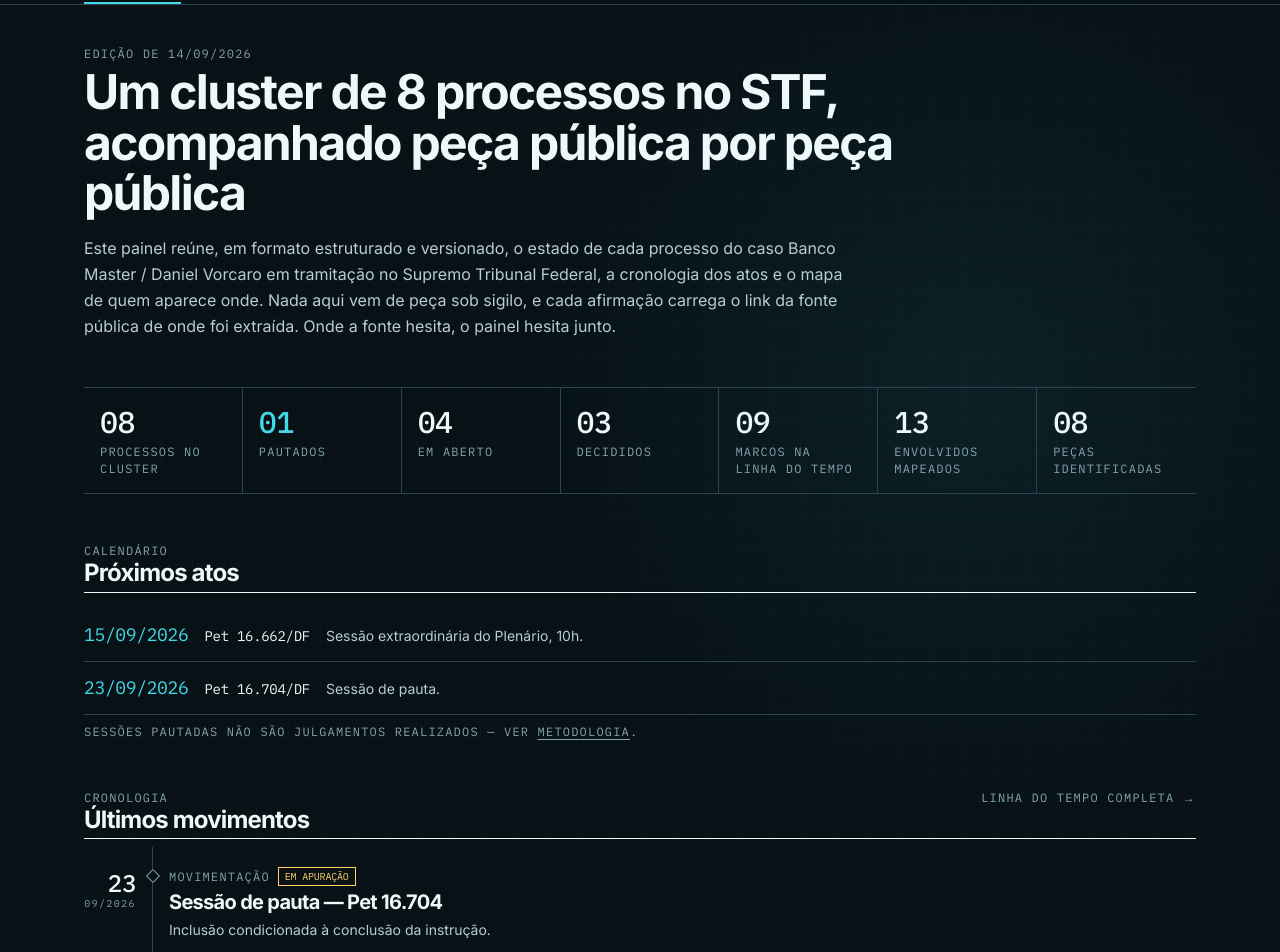
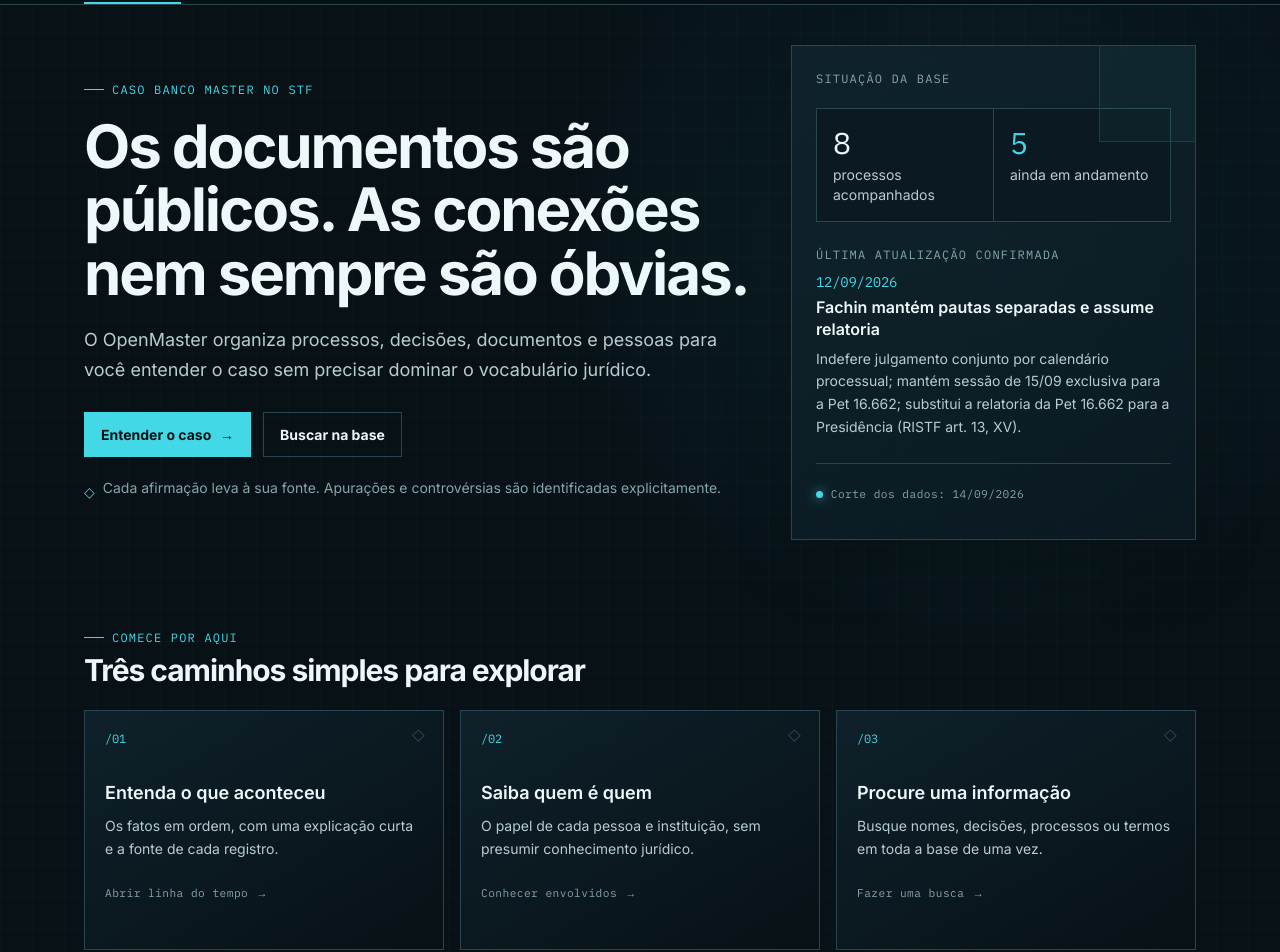
Before and after one commit to IsaacRop/OpenMaster, a Next.js app: page / in a window 1280 px wide. Shown: the part 159-1111 px from the top of the page. Built offline with nearby package versions, Linux system fonts and the light colour scheme.

Commit message:
feat: simplifica a jornada inicial para leitores leigos

```diff
--- a/app/globals.css
+++ b/app/globals.css
@@ -212,6 +212,54 @@
   color: var(--color-ink-2);
 }
 
+.action-primary,
+.action-secondary {
+  display: inline-flex;
+  min-height: 2.75rem;
+  align-items: center;
+  justify-content: center;
+  gap: 0.55rem;
+  padding: 0.7rem 1rem;
+  font-size: 0.875rem;
+  font-weight: 650;
+  text-decoration: none;
+  transition: transform 150ms ease, border-color 150ms ease, background 150ms ease;
+}
+
+.action-primary { border: 1px solid var(--color-seal); background: var(--color-seal); color: var(--color-paper); }
+.action-secondary { border: 1px solid var(--color-rule); color: var(--color-ink); }
+.action-primary:hover, .action-secondary:hover { transform: translateY(-1px); }
+.action-secondary:hover { border-color: var(--color-seal); background: rgba(67, 216, 230, 0.055); }
+
+.discovery-card {
+  position: relative;
+  display: flex;
+  min-height: 15rem;
+  flex-direction: column;
+  border: 1px solid var(--color-rule);
+  background: linear-gradient(150deg, rgba(16, 35, 45, 0.88), rgba(7, 17, 22, 0.9));
+  padding: 1.25rem;
+  text-decoration: none;
+  transition: border-color 180ms ease, transform 180ms ease, background 180ms ease;
+}
+
+.discovery-card::after {
+  content: "";
+  position: absolute;
+  right: 1.25rem;
+  top: 1.25rem;
+  height: 0.55rem;
+  width: 0.55rem;
+  border: 1px solid var(--color-rule);
+  transform: rotate(45deg);
+}
+
+.discovery-card:hover {
+  transform: translateY(-2px);
+  border-color: var(--color-seal);
+  background: linear-gradient(150deg, rgba(18, 44, 54, 0.95), rgba(7, 17, 22, 0.95));
+}
+
 @media print {
   body {
     background: #fff;
--- a/app/page.tsx
+++ b/app/page.tsx
@@ -4,148 +4,239 @@
 import ProcessCard from "@/components/ProcessCard";
 import StatBar from "@/components/StatBar";
 import Timeline from "@/components/Timeline";
-import { dataBR, ref } from "@/lib/backlinks";
-import { dataCorte, documentosDesc, processos, timelineDesc } from "@/lib/data";
+import { dataCorte, processos, timelineDesc } from "@/lib/data";
 
-function SecaoTitulo({ kicker, titulo, href, hrefLabel }: {
+function SecaoTitulo({
+  kicker,
+  titulo,
+  explicacao,
+  href,
+  hrefLabel,
+}: {
   kicker: string;
   titulo: string;
+  explicacao?: string;
   href?: string;
   hrefLabel?: string;
 }) {
   return (
-    <div className="flex flex-wrap items-baseline justify-between gap-2 border-b border-ink pb-1.5">
+    <div className="flex flex-wrap items-end justify-between gap-4 border-b border-rule pb-3">
       <div>
-        <p className="kicker">{kicker}</p>
-        <h2 className="headline text-2xl text-ink">{titulo}</h2>
+        <p className="eyebrow">{kicker}</p>
+        <h2 className="headline mt-2 text-2xl text-ink sm:text-3xl">{titulo}</h2>
+        {explicacao && <p className="mt-2 max-w-2xl text-sm leading-relaxed text-ink-2">{explicacao}</p>}
       </div>
       {href && (
-        <Link href={href} className="kicker no-underline hover:text-seal">
-          {hrefLabel} →
+        <Link href={href} className="meta-link text-seal hover:text-seal-soft">
+          {hrefLabel} <span aria-hidden="true">→</span>
         </Link>
       )}
     </div>
   );
 }
 
+const CAMINHOS = [
+  {
+    indice: "01",
+    titulo: "Entenda o que aconteceu",
+    texto: "Os fatos em ordem, com uma explicação curta e a fonte de cada registro.",
+    href: "/timeline",
+    label: "Abrir linha do tempo",
+  },
+  {
+    indice: "02",
+    titulo: "Saiba quem é quem",
+    texto: "O papel de cada pessoa e instituição, sem presumir conhecimento jurídico.",
+    href: "/pessoas",
+    label: "Conhecer envolvidos",
+  },
+  {
+    indice: "03",
+    titulo: "Procure uma informação",
+    texto: "Busque nomes, decisões, processos ou termos em toda a base de uma vez.",
+    href: "/busca",
+    label: "Fazer uma busca",
+  },
+] as const;
+
 export default function Home() {
-  const recentes = timelineDesc.slice(0, 5);
+  const recentes = timelineDesc.filter((e) => e.data <= dataCorte).slice(0, 4);
+  const ultimoConfirmado = recentes.find((e) => e.confianca === "confirmado") ?? recentes[0];
   const proximos = processos
-    .filter((p) => p.proximo_evento)
+    .filter((p) => p.proximo_evento && p.proximo_evento.data >= dataCorte)
     .sort((a, b) => a.proximo_evento!.data.localeCompare(b.proximo_evento!.data));
+  const processosEmFoco = processos.filter((p) => p.status !== "decidido").slice(0, 3);
 
   return (
-    <div className="space-y-12">
-      <section>
-        <p className="kicker">Edição de {dataCorte.split("-").reverse().join("/")}</p>
-        <h2 className="headline mt-1 max-w-4xl text-4xl sm:text-5xl text-ink">
-          Um cluster de {processos.length} processos no STF, acompanhado peça pública por peça
-          pública
+    <div className="space-y-16 sm:space-y-20">
+      <section className="grid gap-8 lg:grid-cols-[1.25fr_0.75fr] lg:items-stretch">
+        <div className="flex flex-col justify-center py-4 lg:py-9">
+          <p className="eyebrow">Caso Banco Master no STF</p>
+          <h2 className="headline mt-4 max-w-4xl text-[2.65rem] leading-[0.98] text-ink sm:text-6xl">
+            Os documentos são públicos. As conexões nem sempre são óbvias.
           </h2>
-        <p className="mt-4 max-w-3xl text-base leading-relaxed text-ink-2">
-          Este painel reúne, em formato estruturado e versionado, o estado de cada processo do
-          caso Banco Master / Daniel Vorcaro em tramitação no Supremo Tribunal Federal, a
-          cronologia dos atos e o mapa de quem aparece onde. Nada aqui vem de peça sob sigilo, e
-          cada afirmação carrega o link da fonte pública de onde foi extraída. Onde a fonte
-          hesita, o painel hesita junto.
+          <p className="mt-5 max-w-2xl text-lg leading-relaxed text-ink-2">
+            O OpenMaster organiza processos, decisões, documentos e pessoas para você entender
+            o caso sem precisar dominar o vocabulário jurídico.
           </p>
+          <div className="mt-7 flex flex-wrap gap-3">
+            <Link href="/timeline" className="action-primary">
+              Entender o caso <span aria-hidden="true">→</span>
+            </Link>
+            <Link href="/busca" className="action-secondary">
+              Buscar na base
+            </Link>
+          </div>
+          <p className="mt-5 flex items-start gap-2 text-sm leading-relaxed text-ink-3">
+            <span className="mt-1 text-seal" aria-hidden="true">◇</span>
+            Cada afirmação leva à sua fonte. Apurações e controvérsias são identificadas
+            explicitamente.
+          </p>
+        </div>
+
+        <aside className="panel relative overflow-hidden p-5 sm:p-6" aria-label="Situação atual do caso">
+          <div className="absolute right-0 top-0 h-24 w-24 border-b border-l border-rule/70 bg-seal/[0.035]" />
+          <p className="kicker text-seal">Situação da base</p>
+          <div className="mt-5 grid grid-cols-2 gap-px overflow-hidden border border-rule bg-rule">
+            <div className="bg-paper-2 p-4">
+              <p className="numero text-3xl text-ink">{processos.length}</p>
+              <p className="mt-1 text-sm text-ink-2">processos acompanhados</p>
+            </div>
+            <div className="bg-paper-2 p-4">
+              <p className="numero text-3xl text-seal">
+                {processos.filter((p) => p.status !== "decidido").length}
+              </p>
+              <p className="mt-1 text-sm text-ink-2">ainda em andamento</p>
+            </div>
+          </div>
+
+          {ultimoConfirmado && (
+            <div className="mt-6">
+              <p className="kicker">Última atualização confirmada</p>
+              <p className="numero mt-2 text-sm text-seal">
+                {ultimoConfirmado.data.split("-").reverse().join("/")}
+              </p>
+              <Link
+                href={`/eventos/${ultimoConfirmado.id}`}
+                className="mt-1 block text-base font-semibold leading-snug text-ink no-underline hover:text-seal"
+              >
+                {ultimoConfirmado.titulo}
+              </Link>
+              <p className="mt-2 text-sm leading-relaxed text-ink-2">
+                {ultimoConfirmado.descricao}
+              </p>
+            </div>
+          )}
+
+          <div className="mt-6 border-t border-rule pt-4">
+            <p className="status-line">
+              <span className="status-dot" aria-hidden="true" />
+              Corte dos dados: {dataCorte.split("-").reverse().join("/")}
+            </p>
+          </div>
+        </aside>
       </section>
 
+      <section aria-labelledby="comece-aqui">
+        <p className="eyebrow">Comece por aqui</p>
+        <h2 id="comece-aqui" className="headline mt-2 max-w-2xl text-3xl text-ink">
+          Três caminhos simples para explorar
+        </h2>
+        <div className="mt-6 grid gap-4 md:grid-cols-3">
+          {CAMINHOS.map((c) => (
+            <Link key={c.indice} href={c.href} className="discovery-card group">
+              <span className="numero text-xs text-seal">/{c.indice}</span>
+              <h3 className="mt-8 text-lg font-semibold text-ink group-hover:text-seal">{c.titulo}</h3>
+              <p className="mt-2 text-sm leading-relaxed text-ink-2">{c.texto}</p>
+              <span className="meta-link mt-6 text-seal">
+                {c.label} <span aria-hidden="true">→</span>
+              </span>
+            </Link>
+          ))}
+        </div>
+      </section>
+
+      <section>
+        <SecaoTitulo
+          kicker="Panorama"
+          titulo="O caso em números"
+          explicacao="Um retrato do que já foi organizado e verificado nesta base."
+        />
+        <div className="mt-5">
           <StatBar />
+        </div>
+      </section>
 
       {proximos.length > 0 && (
         <section>
-          <SecaoTitulo kicker="Calendário" titulo="Próximos atos" />
-          <ul className="mt-4 divide-y divide-rule border-b border-rule">
+          <SecaoTitulo
+            kicker="Agenda"
+            titulo="O que pode acontecer a seguir"
+            explicacao="Datas anunciadas não significam que uma decisão já aconteceu."
+          />
+          <ul className="mt-4 grid gap-3 md:grid-cols-2">
             {proximos.map((p) => (
-              <li key={p.id} className="flex flex-wrap items-baseline gap-x-4 gap-y-1 py-3">
-                <span className="numero text-lg text-seal">
-                  {p.proximo_evento!.data.split("-").reverse().join("/")}
+              <li key={p.id} className="panel flex gap-4 p-4">
+                <div className="numero min-w-16 border-r border-rule pr-4 text-center text-seal">
+                  <span className="block text-2xl leading-none">{p.proximo_evento!.data.slice(8, 10)}</span>
+                  <span className="mt-1 block text-xs">
+                    {p.proximo_evento!.data.slice(5, 7)}/{p.proximo_evento!.data.slice(0, 4)}
                   </span>
-                <Link
-                  href={`/processos/${p.id}`}
-                  className="numero text-sm text-ink no-underline hover:text-seal"
-                >
+                </div>
+                <div>
+                  <Link href={`/processos/${p.id}`} className="numero text-sm text-ink no-underline hover:text-seal">
                     {p.numero}
                   </Link>
-                <span className="text-sm text-ink-2">{p.proximo_evento!.descricao}</span>
+                  <p className="mt-1 text-sm leading-relaxed text-ink-2">{p.proximo_evento!.descricao}</p>
+                  <p className="kicker mt-2 normal-case tracking-normal text-gold">Ato previsto</p>
+                </div>
               </li>
             ))}
           </ul>
-          <p className="kicker mt-2 normal-case tracking-normal">
-            Sessões pautadas não são julgamentos realizados — ver{" "}
-            <Link href="/metodologia" className="underline hover:text-seal">
-              metodologia
-            </Link>
-            .
-          </p>
         </section>
       )}
 
       <section>
         <SecaoTitulo
-          kicker="Cronologia"
-          titulo="Últimos movimentos"
+          kicker="Cronologia explicada"
+          titulo="O que aconteceu recentemente"
+          explicacao="Os acontecimentos mais recentes registrados até a data de corte da base."
           href="/timeline"
-          hrefLabel="linha do tempo completa"
+          hrefLabel="Ver cronologia completa"
         />
-        <div className="mt-2">
+        <div className="mt-3">
           <Timeline eventos={recentes} />
         </div>
       </section>
 
       <section>
         <SecaoTitulo
-          kicker="Cluster"
-          titulo="Estado dos processos"
+          kicker="Processos em foco"
+          titulo="Onde o caso está acontecendo"
+          explicacao="Cada processo é uma frente diferente. Abra um cartão para entender seu papel."
           href="/processos"
-          hrefLabel="todos os processos"
+          hrefLabel="Ver todos os processos"
         />
-        <div className="mt-5 grid gap-4 sm:grid-cols-2 lg:grid-cols-3">
-          {processos.map((p) => (
-            <ProcessCard key={p.id} processo={p} />
-          ))}
+        <div className="mt-5 grid gap-4 md:grid-cols-3">
+          {processosEmFoco.map((p) => <ProcessCard key={p.id} processo={p} />)}
         </div>
       </section>
 
       <section>
         <SecaoTitulo
-          kicker="Peças"
-          titulo="Últimos documentos"
-          href="/documentos"
-          hrefLabel="todas as peças"
+          kicker="Mapa de conexões"
+          titulo="Veja como os elementos se relacionam"
+          explicacao="Pessoas, instituições e processos formam uma rede. Selecione um ponto para destacar suas conexões."
+          href="/pessoas"
+          hrefLabel="Abrir fichas dos envolvidos"
         />
-        <ul className="mt-4 divide-y divide-rule border-b border-rule">
-          {documentosDesc.slice(0, 5).map((d) => (
-            <li key={d.id} className="flex flex-wrap items-baseline gap-x-4 gap-y-1 py-3">
-              <span className="numero text-sm text-ink-3">{dataBR(d.data)}</span>
-              <Link
-                href={`/documentos/${d.id}`}
-                className="numero text-sm text-ink no-underline hover:text-seal"
-              >
-                {d.numero_referencia}
-              </Link>
-              <span className="text-sm text-ink-2">{ref(d.autor_id).rotulo}</span>
-            </li>
-          ))}
-        </ul>
-      </section>
-
-      <section>
-        <SecaoTitulo
-          kicker="Quem é quem"
-          titulo="Mapa dos envolvidos"
-          href="/pessoas"
-          hrefLabel="ficha de cada envolvido"
-        />
-        <p className="mt-3 max-w-3xl text-sm leading-relaxed text-ink-2">
-          O mapa é explorável: arraste, aproxime, filtre por grupo e por nível de presença. Cada
-          nó abre a página da entidade, e seu tamanho é o número de referências que chegam até
-          ela.
+        <div className="mt-5">
+          <NetworkMap mostrarLista={false} />
+        </div>
+        <p className="plain-note mt-4 max-w-3xl text-sm leading-relaxed">
+          Uma linha mostra uma relação registrada nas fontes — não significa, por si só, culpa,
+          participação em crime ou concordância entre as pessoas conectadas.
         </p>
-        <div className="mt-5">
-          <NetworkMap />
-        </div>
       </section>
     </div>
   );
--- a/components/NetworkMap.tsx
+++ b/components/NetworkMap.tsx
@@ -10,11 +10,13 @@
  * versão citável — é lá que cada relação aparece com rótulo e fonte clicável,
  * que `<title>` de SVG não comporta e que zoom nenhum substitui.
  */
-export default function NetworkMap() {
+export default function NetworkMap({ mostrarLista = true }: { mostrarLista?: boolean }) {
   return (
     <div>
       <GrafoEnvolvidos nos={nosGrafo} arestas={arestasGrafo} />
 
+      {mostrarLista && (
+        <>
           <h3 className="headline mt-8 text-lg text-ink">Relações, uma a uma</h3>
           <p className="mt-1 text-sm text-ink-2">
             O mapa dá o panorama; esta lista é a versão citável — cada ligação com seu rótulo e a
@@ -36,6 +38,8 @@
               </li>
             ))}
           </ul>
+        </>
+      )}
     </div>
   );
 }
```
Lines whose indentation alone changed are shown as unchanged.
